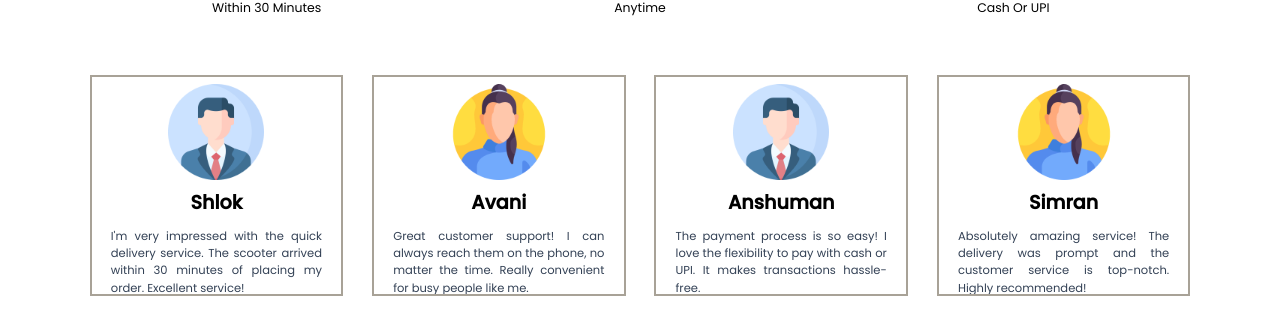
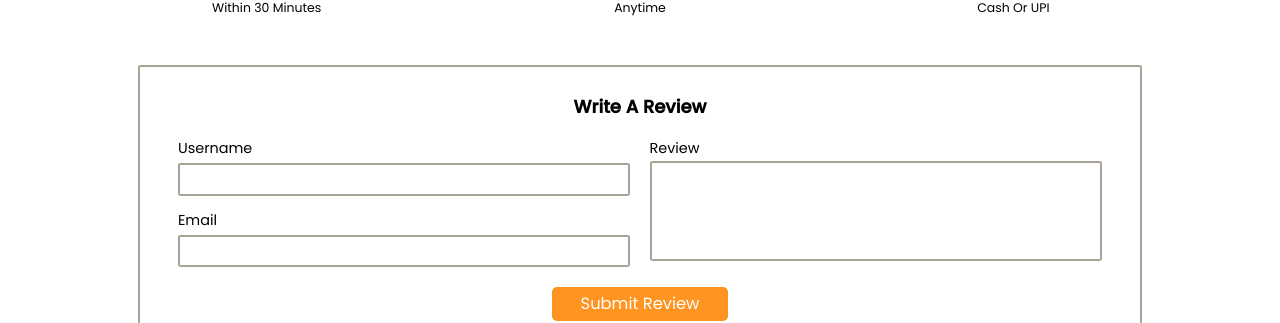
Before and after one commit to shubhpatel32/Fruitnest-MERN-Stack-Project, a React (Vite) app in the folder Frontend/: page /review in a window 1280 px wide. Shown: the part 414-737 px from the top of the page. Built offline with nearby package versions, Linux system fonts and the light colour scheme.

Commit message:
Review form added

```diff
--- a/Frontend/package.json
+++ b/Frontend/package.json
@@ -13,7 +13,8 @@
     "react": "^18.2.0",
     "react-dom": "^18.2.0",
     "react-icons": "^5.2.1",
-    "react-router-dom": "^6.23.1"
+    "react-router-dom": "^6.23.1",
+    "tailwind-scrollbar": "^3.1.0"
   },
   "devDependencies": {
     "@types/react": "^18.2.66",
--- a/Frontend/src/Components/Header/Header.jsx
+++ b/Frontend/src/Components/Header/Header.jsx
@@ -100,7 +100,7 @@ const Header = () => {
                                 >
                                     <li>
                                         <Link to="#"
-                                            className="block px-4 py-2 text-[1.5 rem] md:text-[1.5rem] text-black hover:bg-gray-400 m-2 bg-gray-300"
+                                            className="block px-4 py-2 text-[1.5 rem] md:text-[1.5rem] text-black hover:bg-gray-400 m-2 bg-gray-300 rounded-lg"
                                             onClick={toggleDropdown}
                                         >
                                             My Profile
@@ -109,7 +109,7 @@ const Header = () => {
 
                                     <li>
                                         <Link to="/logout"
-                                            className="block px-4 py-2 text-[1.5 rem] md:text-[1.5rem] text-black hover:bg-gray-400  m-2 bg-gray-300"
+                                            className="block px-4 py-2 text-[1.5 rem] md:text-[1.5rem] text-black hover:bg-gray-400  m-2 bg-gray-300 rounded-lg"
                                             onClick={toggleDropdown}
                                         >
                                             Logout
--- a/Frontend/src/Pages/Review/Review.jsx
+++ b/Frontend/src/Pages/Review/Review.jsx
@@ -1,7 +1,7 @@
-import React from 'react';
-import { Link } from 'react-router-dom';
+import React, { useState } from 'react';
+import { Link, useNavigate } from 'react-router-dom';
 import Heading from '../../Components/Heading/Heading';
-// import './Review.css';
+const URL = "http://localhost:5000/api/auth/review";
 
 function Review() {
     const reviews = [
@@ -16,12 +16,62 @@ function Review() {
         // { name: "Priya", role: "new customer", image: "Images/female.png", comment: "First-time user and very impressed! The whole experience was smooth and efficient. Definitely recommend to others." },
     ];
 
+    const [user, setUser] = useState({
+        username: '',
+        email: '',
+        review: ''
+    });
+
+    const handleReview = (e) => {
+        let name = e.target.name;
+        let value = e.target.value;
+
+        setUser({
+            ...user,
+            [name]: value
+        })
+
+    };
+
+    const navigate = useNavigate();
+
+    const handleSubmit = async (e) => {
+        e.preventDefault();
+        console.log(user);
+
+        try {
+            const response = await fetch(URL, {
+                method: 'POST',
+                headers: {
+                    "Content-Type": "application/json"
+                },
+                body: JSON.stringify(user)
+            });
+
+            if (response.ok) {
+                const res_data = await response.json();
+                storeTokenInLS(res_data.token);
+
+                setUser({
+                    username: '',
+                    email: '',
+                    review: '',
+                })
+                navigate("/review");
+            }
+
+            console.log(response);
+
+        } catch (error) {
+            console.log("signup", error);
+        }
+    }
+
+
     return (
         <div>
 
             <Heading name1="Customer Reviews" name2="Review" />
-
-
 
             <section className="w-full grid grid-cols-3 gap-8 justify-center">
                 <div className="flex items-center flex-col justify-center text-center ">
@@ -47,17 +97,69 @@ function Review() {
                 </div>
             </section>
 
-            <section className="w-full h-full grid grid-cols-1 md:grid-cols-4 sm:grid-cols-2 justify-center gap-12">
+            <section className="review px-5 py-4 flex items-center justify-center text-2xl">
+                <form onSubmit={handleSubmit} className="signup-form  m-4 p-12 flex flex-col  rounded border-2 border-solid border-[#a8a297] w-full sm:w-[80%]">
+                    <h1 className="text-center text-3xl mb-5 font-semibold">Write a Review</h1>
+
+                    <section className='grid grid-cols-1 sm:grid-cols-2 gap-2 sm:gap-8 mt-4 px-4 py-0 items-start'>
+
+                        <div className="grid grid-cols-1 gap-2">
+                            <label htmlFor="username">Username</label>
+                            <input
+                                type="text"
+                                name="username"
+                                id="username"
+                                required
+                                // autoComplete='off'
+                                className="box p-2 mb-4 w-full  rounded border-2 border-solid border-[#a8a297] focus:border-[#ff9421] bg-transparent normal-case"
+                                value={user.username}
+                                onChange={handleReview}
+                            />
+                            <label htmlFor="email">Email</label>
+                            <input
+                                type="email"
+                                name="email"
+                                id="email"
+                                required
+                                // autoComplete='off'
+                                className="box p-2 mb-4 w-full  rounded border-2 border-solid border-[#a8a297] focus:border-[#ff9421] bg-transparent normal-case"
+                                value={user.email}
+                                onChange={handleReview}
+                            />
+                        </div>
+
+                        <div className="grid grid-cols-1 gap-1">
+
+                            <label htmlFor="review">Review</label>
+                            <textarea
+                                name='review'
+                                id='review'
+                                className='box mb-3 w-full  rounded border-2 border-solid border-[#a8a297] focus:border-[#ff9421] bg-transparent normal-case resize-none'
+                                cols="30"
+                                rows="5"
+                                value={user.review}
+                                onChange={handleReview}
+                            ></textarea>
+                        </div>
+
+                    </section>
+                    <div className='items-center flex justify-center'>
+                        <input type="submit" value="Submit Review" className="btn rounded text-white cursor-pointer w-auto text-2xl justify-center flex items-center " />
+                    </div>
+                </form>
+            </section>
+
+            <section className="w-full h-full grid grid-cols-1 md:grid-cols-3 lg:grid-cols-4 sm:grid-cols-2 justify-center gap-12">
                 {reviews.map((review, index) => (
-                    <div className="flex p-8 flex-col justify-center text-center h-[23rem] w-full overflow-hidden border-2 border-solid border-[#a8a297]" key={index}>
-                        <div className="flex items-center flex-col gap-4 p-4">
-                            <div className="h-[10rem] pt-20 bg-white w-full bg-center bg-contain bg-no-repeat" style={{ backgroundImage: `url('${review.image}')` }}></div>
+                    <div className="flex p-4 flex-col items-start h-[10rem] sm:h-[14rem] w-full overflow-hidden hover:overflow-auto border-2 border-solid border-[#a8a297] roundeds" key={index}>
+                        <div className="flex items-start flex-col gap-0 p-0">
+                            {/* <div className="h-[10rem] pt-20 bg-white w-full bg-center bg-contain bg-no-repeat" style={{ backgroundImage: `url('${review.image}')` }}></div> */}
                             <div className="info">
-                                <h3 className="text-[2rem] font-semibold text-black">{review.name}</h3>
+                                <h3 className="text-[2rem] font-medium text-black">{review.name}</h3>
                                 {/* <span className="text-2xl text-slate-800">{review.role}</span> */}
                             </div>
                         </div>
-                        <p className="text-[1.2rem] text-justify items-start text-slate-700 normal-case">{review.comment}</p>
+                        <p className="text-[1.2rem] text-justify items-start text-slate-700 normal-case mt-4">{review.comment}</p>
                     </div>
                 ))}
             </section>
--- a/Frontend/src/index.css
+++ b/Frontend/src/index.css
@@ -14,6 +14,26 @@
   text-decoration: none;
   text-transform: capitalize;
   transition: 0.2s linear;
+}
+
+/* width */
+::-webkit-scrollbar {
+  width: 10px;
+}
+
+/* Track */
+::-webkit-scrollbar-track {
+  box-shadow: inset 0 0 5px grey;
+  border-radius: 10px;
+}
+
+/* Handle */
+::-webkit-scrollbar-thumb {
+  background: grey;
+  &:hover {
+    background: black;
+  }
+  border-radius: 10px;
 }
 
 /* #fc7b3a
```
Also changed, not shown: 1 other file (tests, documents, lock files or other folders).
